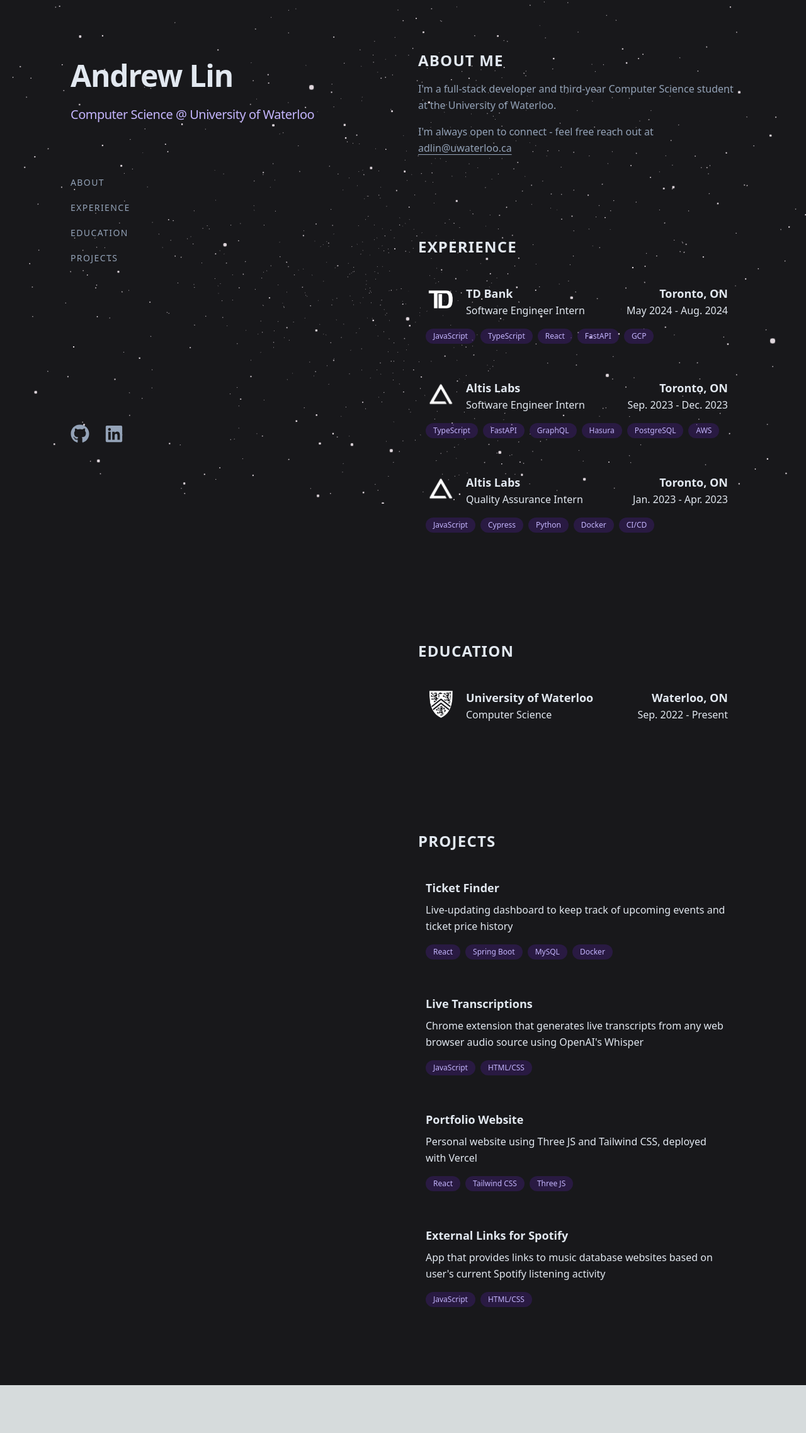
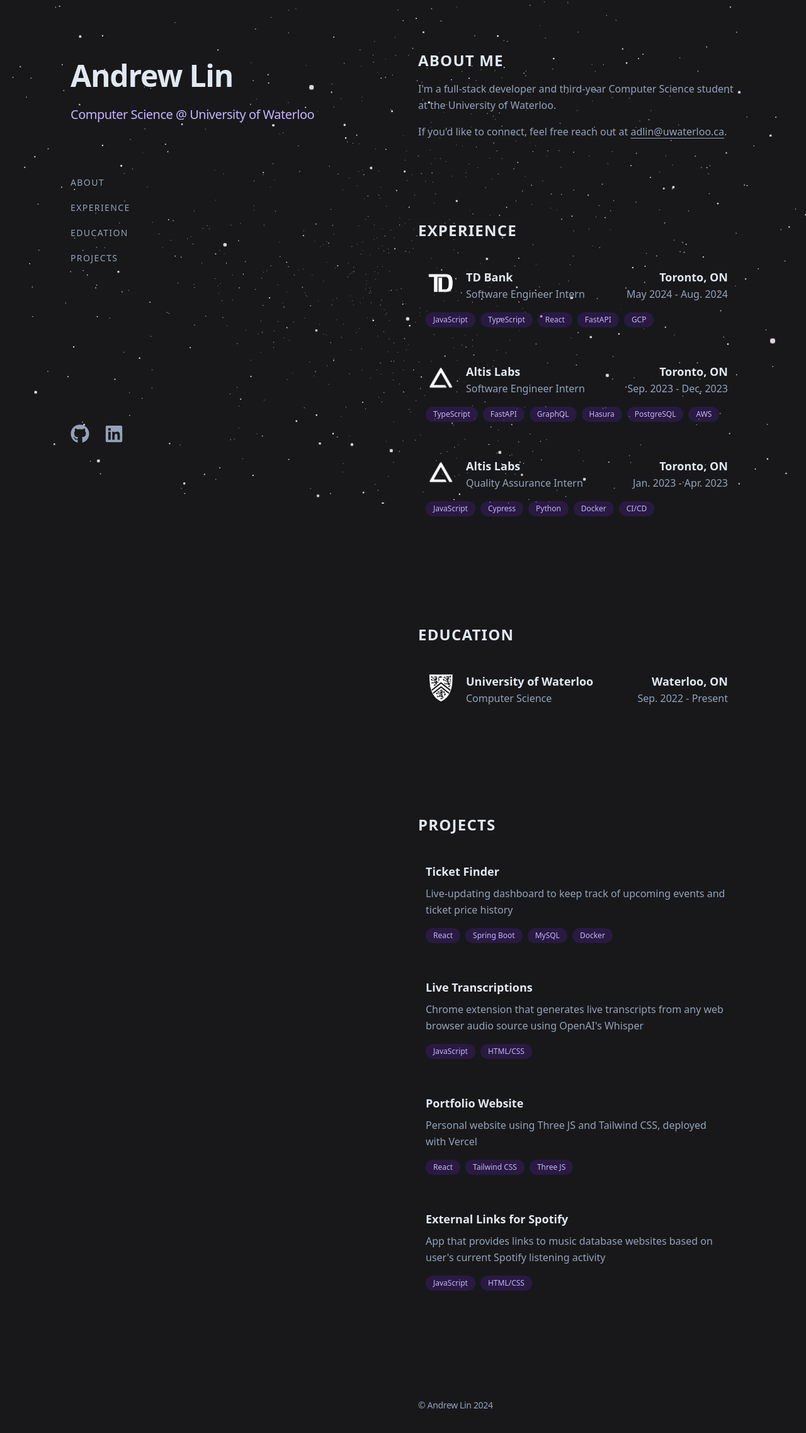
Before and after one commit to 3andrew/personal-website-v2, a Next.js app: page / in a window 1280 px wide. Shown: the top 2276 px of the page at 63% size. Before the commit the page ends 2200 px from the top, so only its background shows below. Built offline with nearby package versions, Linux system fonts and the light colour scheme.

Commit message:
credit + text colour

```diff
--- a/src/components/Content.jsx
+++ b/src/components/Content.jsx
@@ -4,7 +4,7 @@
             <section id="about" className="py-16">
                 <h2 className="font-bold text-2xl uppercase tracking-wider text-slate-200">About Me</h2>
                 <p className="mt-4 text-slate-400">I'm a full-stack developer and third-year Computer Science student at the University of Waterloo. </p>
-                <p className="mt-4 text-slate-400">I'm always open to connect - feel free reach out at <a className="hover:text-violet-300 underline underline-offset-4" href="mailto:adlin@uwaterloo.ca">adlin@uwaterloo.ca</a>
+                <p className="mt-4 text-slate-400">If you'd like to connect, feel free reach out at <a className="hover:text-violet-300 underline underline-offset-4" href="mailto:adlin@uwaterloo.ca">adlin@uwaterloo.ca</a>.
                 </p>
             </section>
 
@@ -81,6 +81,9 @@
                     tags={['JavaScript', 'HTML/CSS']}
                     url="https://github.com/3andrew/ticket-finder"
                 />
+                <p className="mt-40 text-sm font-medium tracking-tight">
+                    © Andrew Lin 2024
+                </p>
             </section>
         </div>
     );
@@ -99,12 +102,12 @@
                     />
                     <div>
                         <p className="text-lg font-semibold text-slate-200">{companyName}</p>
-                        <p className="text-md text-slate-200">{position}</p>
+                        <p className="text-md text-slate-400">{position}</p>
                     </div>
                 </div>
                 <div className="text-right">
                     <p className="text-lg font-semibold text-slate-200">{location}</p>
-                    <p className="text-md text-slate-200">{duration}</p>
+                    <p className="text-md text-slate-400">{duration}</p>
                 </div>
             </div>
             <div className="flex space-x-2">
@@ -128,7 +131,7 @@
                 <div className="flex items-start">
                     <div>
                         <p className="text-lg font-semibold text-slate-200 mb-2">{projectName}</p>
-                        <p className="text-md text-slate-200">{description}</p>
+                        <p className="text-md text-slate-400">{description}</p>
                     </div>
                 </div>
             </div>
```
